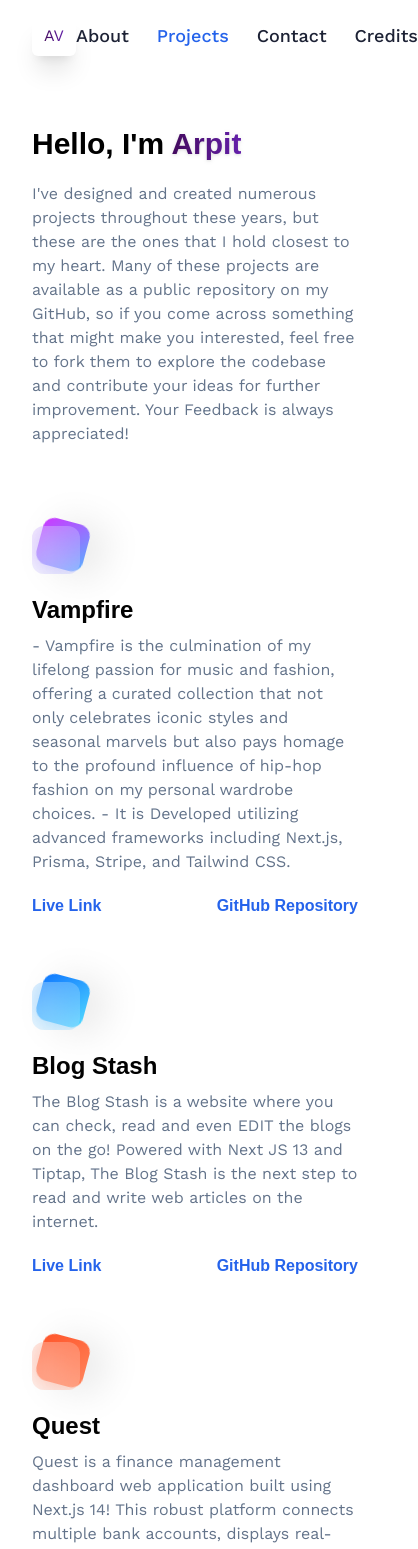
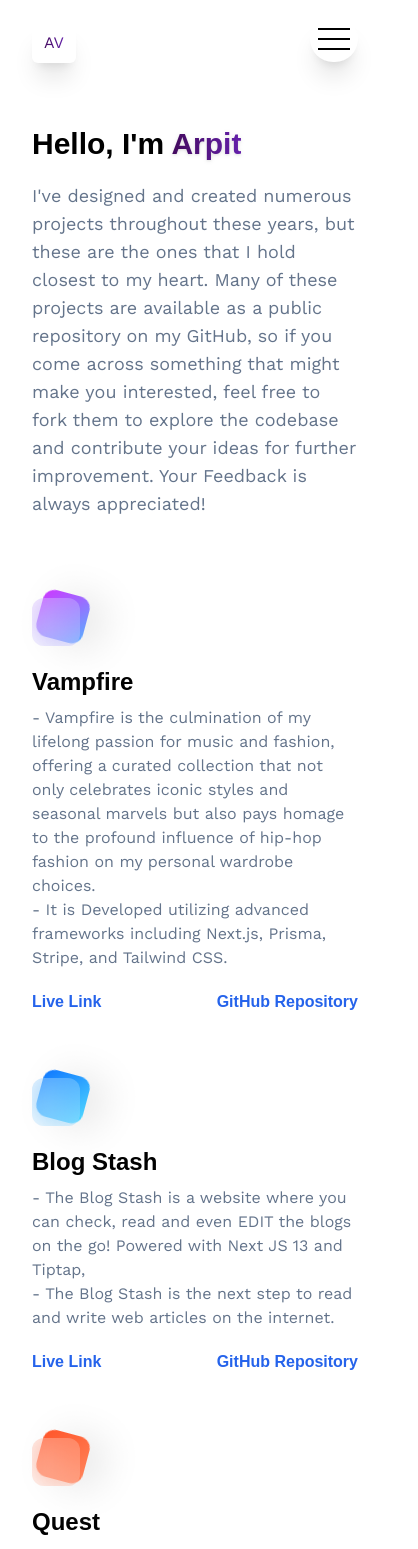
Before and after one commit to magnifiques/dreamscape, a Next.js app: page /projects in a window 390 px wide. Shown: the top 1549 px of the page, 418 px wide, since content can reach past the window. Built offline with nearby package versions, Linux system fonts and the light colour scheme.

Commit message:
add the hamburger menu for mobile

```diff
--- a/app/(root)/projects/page.jsx
+++ b/app/(root)/projects/page.jsx
@@ -15,7 +15,7 @@ const page = () => {
         </span>
       </h1>
       <div className="mt-5 flex flex-col gap-3 text-slate-500">
-        <p className="">
+        <p className=" text-lg">
           I&apos;ve designed and created numerous projects throughout these
           years, but these are the ones that I hold closest to my heart. Many of
           these projects are available as a public repository on my GitHub, so
@@ -43,7 +43,11 @@ const page = () => {
               <h4 className="text-2xl font-poppins font-semibold">
                 {project.name}
               </h4>
-              <p className="mt-2 text-slate-500">{project.description}</p>
+              <p className="mt-2 text-slate-500">
+                {project.description.split("\n").map((line, index) => (
+                  <p key={index}>{line}</p>
+                ))}
+              </p>
               <div className="mt-5 flex flex-row justify-between items-center gap-2 font-poppins">
                 <Link
                   href={project.website_link}
--- a/components/Navbar.jsx
+++ b/components/Navbar.jsx
@@ -1,12 +1,17 @@
 "use client";
 
-import React from "react";
+import React, { useState } from "react";
 import Link from "next/link";
 import { usePathname } from "next/navigation";
 
 const Navbar = () => {
+  const [isOpen, setIsOpen] = useState(false);
+
   const pathName = usePathname();
 
+  const handleMenuToggle = () => {
+    setIsOpen(!isOpen);
+  };
   const links = [
     {
       href: "/about",
@@ -30,7 +35,7 @@ const Navbar = () => {
       <Link href="/" className="bg-white px-3 py-2 rounded-md shadow-xl">
         <p className="blue-gradient_text">AV</p>
       </Link>
-      <nav className="flex text-lg gap-7 font-medium">
+      <nav className="hidden md:flex text-lg gap-7 font-medium">
         {links.map((link, index) => {
           const isLinkActive = pathName.startsWith(link.href);
           return (
@@ -46,6 +51,33 @@ const Navbar = () => {
           );
         })}
       </nav>
+      <div className="md:hidden relative">
+        <button
+          className="text-black-500 focus:outline-none"
+          onClick={handleMenuToggle}
+        >
+          {/* Hamburger icon */}
+          <div className="space-y-2 bg-white px-2 py-3 rounded-full shadow-xl">
+            <span className="block w-8 h-0.5 bg-black"></span>
+            <span className="block w-8 h-0.5 bg-black"></span>
+            <span className="block w-8 h-0.5 bg-black"></span>
+          </div>
+        </button>
+        {isOpen && (
+          <div className="absolute right-0 mt-2 w-48 bg-white shadow-lg rounded-md">
+            {links.map((link) => (
+              <Link
+                key={link.name}
+                href={link.href}
+                className="block px-4 py-2 hover:bg-gray-100"
+                onClick={handleMenuToggle}
+              >
+                {link.name}
+              </Link>
+            ))}
+          </div>
+        )}
+      </div>
     </header>
   );
 };
--- a/constants/index.js
+++ b/constants/index.js
@@ -308,8 +308,8 @@ export const projects = [
 
   {
     name: "Blog Stash",
-    description:
-      "The Blog Stash is a website where you can check, read and even EDIT the blogs on the go! Powered with Next JS 13 and Tiptap, The Blog Stash is the next step to read and write web articles on the internet.",
+    description: `- The Blog Stash is a website where you can check, read and even EDIT the blogs on the go! Powered with Next JS 13 and Tiptap,
+      \n- The Blog Stash is the next step to read and write web articles on the internet.`,
     theme: "btn-back-blue",
     image: blogStash,
     source_code_link: "https://github.com/magnifiques/blog-stash",
@@ -317,7 +317,8 @@ export const projects = [
   },
   {
     name: "Quest",
-    description: `Quest is a finance management dashboard web application built using Next.js 14! This robust platform connects multiple bank accounts, displays real-time transactions, and allows seamless fund transfers between users.
+    description: `- Quest is a finance management dashboard web application built using Next.js 14!
+  \n- This robust platform connects multiple bank accounts, displays real-time transactions, and allows seamless fund transfers between users.
 `,
     theme: "btn-back-red",
     image: quest,
@@ -328,6 +329,7 @@ export const projects = [
     name: "Bloom",
     image: bloom,
     description: `- Bloom is an interactive virtual meeting creator where you can seamlessly create, join, and manage meetings, all in one place.
+
     \n- Implemented video conference features using Stream, Stream is a game-changer in the realm of virtual communication, revolutionizing the way we experience video calls and livestreams.`,
     source_code_link: "https://github.com/magnifiques/bloom",
     website_link: "https://bloom-meetings.vercel.app/",
@@ -346,11 +348,11 @@ export const projects = [
   {
     name: "Netflex",
     image: netflex,
-    description: `-Designed utilizing frameworks such as ReactJS, Styled-Components, Font-Awesome, And Fuse.js for Frontend.
+    description: `- Designed utilizing frameworks such as ReactJS, Styled-Components, Font-Awesome, And Fuse.js for Frontend.
 
-    \n-Firebase takes center stage on the backend, serving dual purposes: storing comprehensive information about movies and TV shows and seamlessly managing the Sign-In and Sign-Up features.
+    \n- Firebase takes center stage on the backend, serving dual purposes: storing comprehensive information about movies and TV shows and seamlessly managing the Sign-In and Sign-Up features.
 
-    \n-For logo and UI/UX design, adobe XD and Photoshop are used.`,
+    \n- For logo and UI/UX design, adobe XD and Photoshop are used.`,
     source_code_link: "https://github.com/magnifiques/netflex",
     website_link: "https://thenetflexapp.vercel.app/",
     theme: "btn-back-orange",
--- a/models/Fantasy.jsx
+++ b/models/Fantasy.jsx
@@ -107,6 +107,9 @@ export default function FantasyIsland({
     canvas.addEventListener("pointerdown", handlePointerDown);
     canvas.addEventListener("pointerup", handlePointerUp);
     canvas.addEventListener("pointermove", handlePointerMove);
+    canvas.addEventListener("touchstart", handlePointerDown);
+    canvas.addEventListener("touchend", handlePointerUp);
+    canvas.addEventListener("touchmove", handlePointerMove);
     window.addEventListener("keydown", handleKeyDown);
     window.addEventListener("keyup", handleKeyUp);
 
@@ -115,6 +118,9 @@ export default function FantasyIsland({
       canvas.removeEventListener("pointerdown", handlePointerDown);
       canvas.removeEventListener("pointerup", handlePointerUp);
       canvas.removeEventListener("pointermove", handlePointerMove);
+      canvas.removeEventListener("touchstart", handlePointerDown);
+      canvas.removeEventListener("touchend", handlePointerUp);
+      canvas.removeEventListener("touchmove", handlePointerMove);
       window.removeEventListener("keydown", handleKeyDown);
       window.removeEventListener("keyup", handleKeyUp);
     };
```
Also changed, not shown: hooks/useAlert.jsx (deleted, +0 -13 lines).
